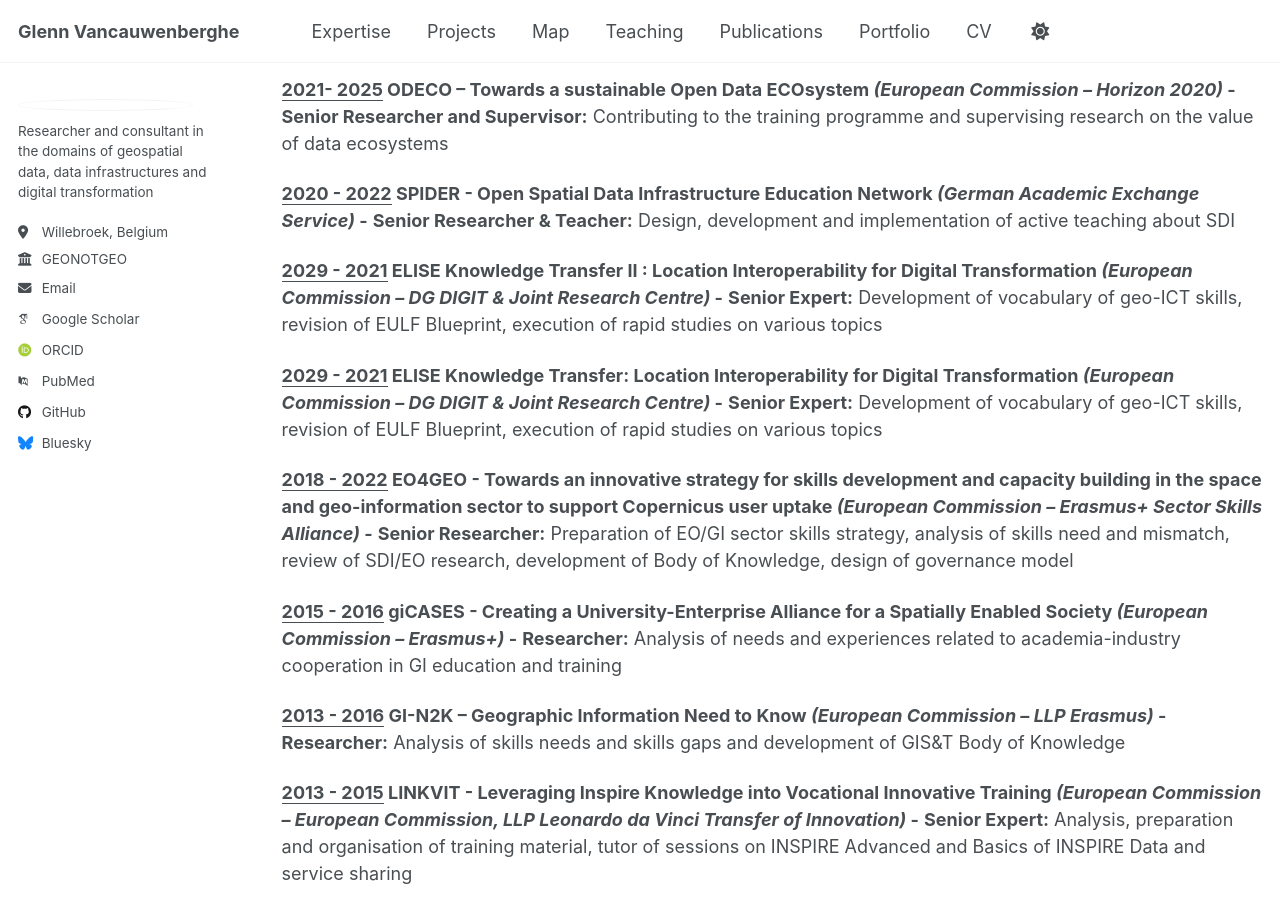
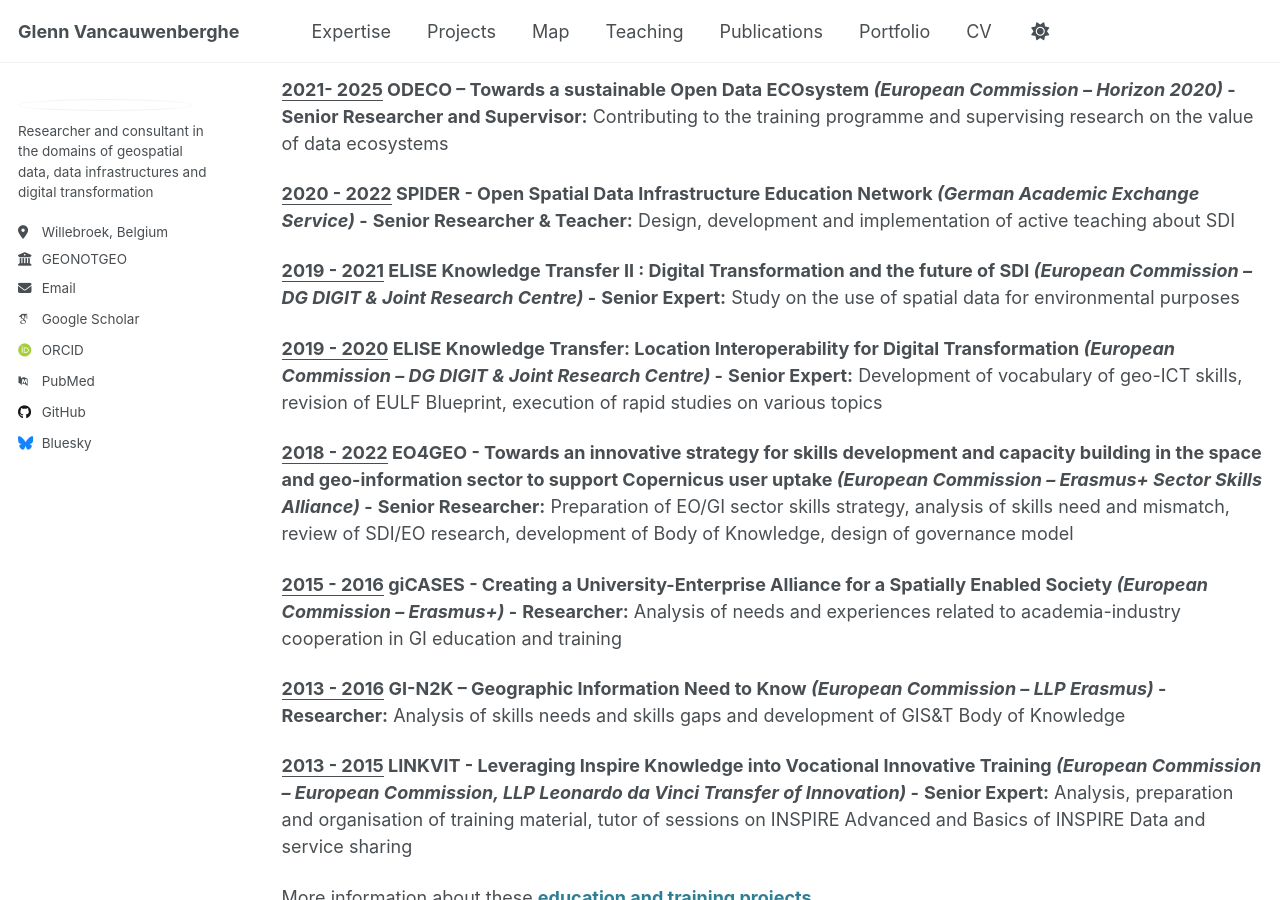
Before and after one commit to GVancauwenberghe/gvancauwenberghe.github.io, a Jekyll site: the page built from _pages/projects.md, in a window 1280 px wide and 900 px high, scrolled down 2458 px. Built offline with Jekyll 4.4.1, drawn with Linux system fonts in a browser that asks for light colours; some web fonts are replaced.

Commit message:
Update projects.md

```diff
--- a/_pages/projects.md
+++ b/_pages/projects.md
@@ -80,10 +80,10 @@
 **<ins>2020 - 2022</ins>   SPIDER - Open Spatial Data Infrastructure Education Network _(German Academic Exchange Service)_ -**
 **Senior Researcher & Teacher:** Design, development and implementation of active teaching about SDI
 
-**<ins>2029 - 2021</ins>   ELISE Knowledge Transfer II : Location Interoperability for Digital Transformation  _(European Commission –   DG DIGIT  & Joint Research Centre)_ -**
-**Senior Expert:** Development of vocabulary of geo-ICT skills, revision of EULF Blueprint, execution of rapid studies on various topics
+**<ins>2019 - 2021</ins>   ELISE Knowledge Transfer II : Digital Transformation and the future of SDI  _(European Commission –   DG DIGIT  & Joint Research Centre)_ -**
+**Senior Expert:** Study on the use of spatial data for environmental purposes
 
-**<ins>2029 - 2021</ins>   ELISE Knowledge Transfer: Location Interoperability for Digital Transformation  _(European Commission –   DG DIGIT  & Joint Research Centre)_ -**
+**<ins>2019 - 2020</ins>   ELISE Knowledge Transfer: Location Interoperability for Digital Transformation  _(European Commission –   DG DIGIT  & Joint Research Centre)_ -**
 **Senior Expert:** Development of vocabulary of geo-ICT skills, revision of EULF Blueprint, execution of rapid studies on various topics
 
 **<ins>2018 - 2022</ins>   EO4GEO - Towards an innovative strategy for skills development and capacity building in the space and geo-information sector to support Copernicus user uptake _(European Commission –   Erasmus+ Sector Skills Alliance)_ -**
```
